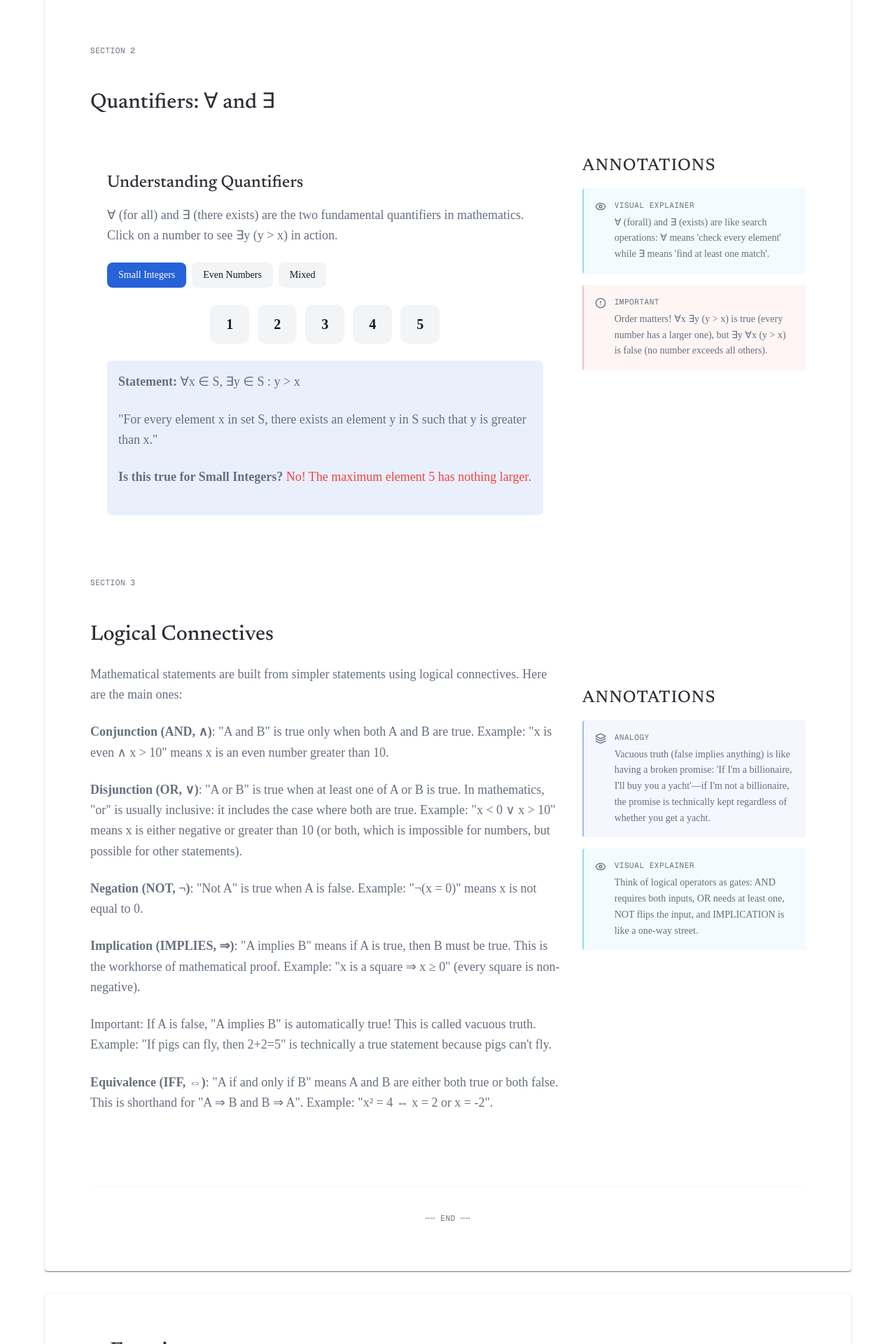
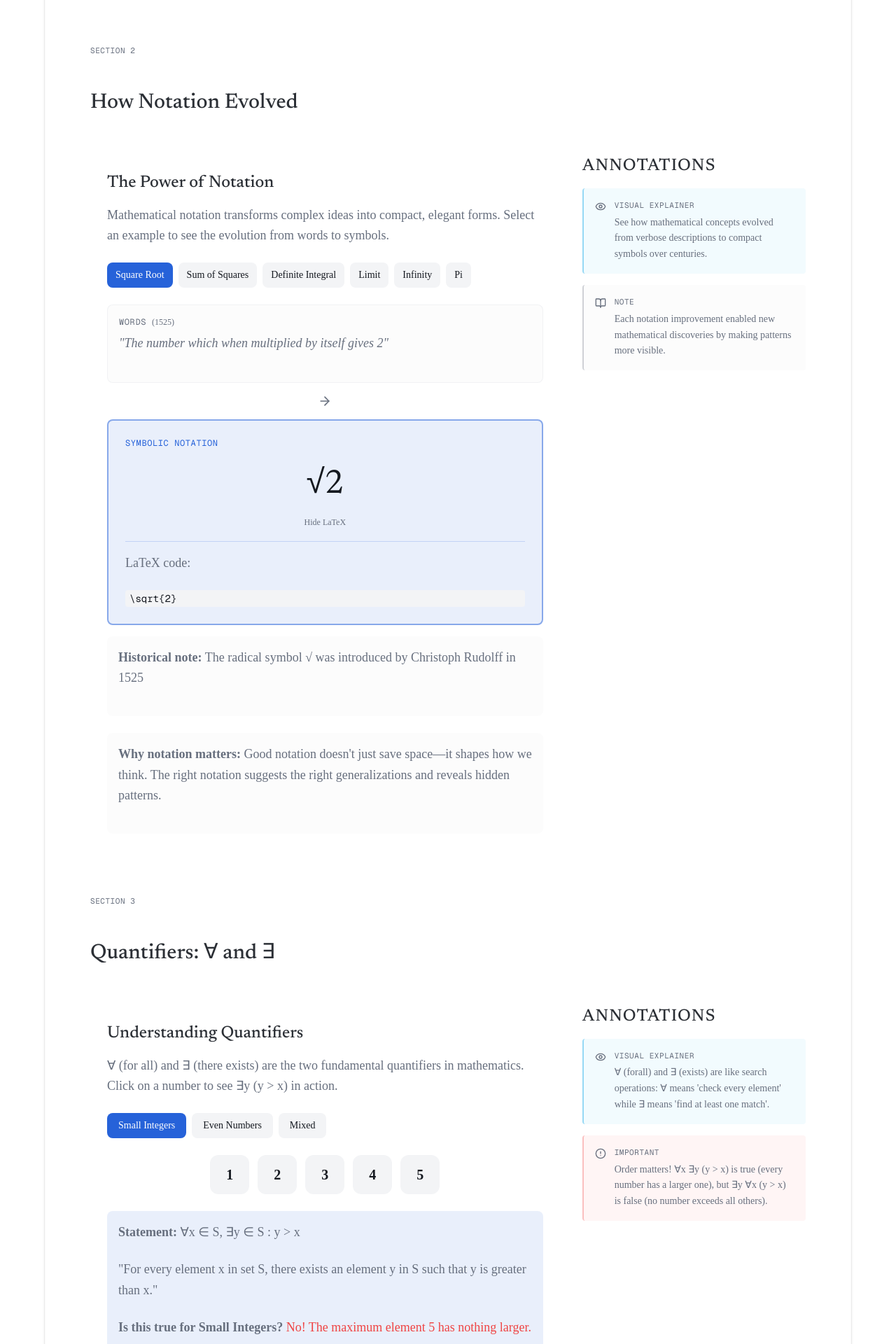
Before and after one commit to happybigmtn/mathbook, a Next.js app: page /part-01/language-and-grammar in a window 1280 px wide. Shown: the part 1500-3420 px from the top of the page at 70% size. Built offline with nearby package versions, Linux system fonts and the light colour scheme.

Commit message:
Add visual explainers to fullTextChapters for proper rendering
- Add MathBranchesVisualizer to what-is-mathematics-about chapter
- Add NotationEvolution to language-and-grammar chapter
- Add SetOperationsVisualizer to fundamental-definitions chapter
- Visual components now render in Full Text mode

```diff
--- a/src/data/fullTextChapters.ts
+++ b/src/data/fullTextChapters.ts
@@ -31,6 +31,17 @@ The last section of Part I, entitled The General Goals of Mathematical Research,
       annotations: [
         createAnnotation("intro-1", "analogy", "Mathematics is like a vast library organized by subject (algebra, geometry) but also by the types of questions asked (existence, classification)."),
         createAnnotation("intro-2", "visual", "Imagine three lenses to view math: subject matter (what), question types (how), and article structure (the building blocks)."),
+      ],
+    },
+    {
+      id: "math-branches-visual",
+      title: "The Three Branches of Mathematics",
+      type: "interactive",
+      content: "Interactive visualization of the three main branches of mathematics and their interconnections",
+      component: "MathBranchesVisualizer",
+      annotations: [
+        createAnnotation("branches-1", "visual", "The triangle represents how Algebra, Geometry, and Analysis form the foundation of modern mathematics."),
+        createAnnotation("branches-2", "note", "Click on each branch to explore specific topics and see how they interconnect."),
       ],
     },
     {
@@ -166,7 +177,29 @@ Viète (1540-1603) introduced letters for unknowns. Descartes (1596-1650) establ
 Each improvement in notation enabled new mathematical discoveries. When you can write ideas compactly, you can manipulate them more easily and see patterns that were previously invisible.`,
       annotations: [
         createAnnotation("notation-1", "analogy", "Notation is like compression: √2 is the compressed version of an entire sentence. The more compressed, the easier to manipulate."),
-        createAnnotation("notation-2", "visual", "The integral sign ∫ is literally an elongated 'S' for sum. Leibniz made calculus visual—the symbol itself tells you what operation you're doing."),
+        createAnnotation("notation-2", "visual", "The integral sign ∫ is literally an elongated 'S' for sum. Leibniz made calculus visual—the symbol itself tells you what you're doing."),
+      ],
+    },
+    {
+      id: "notation-evolution",
+      title: "How Notation Evolved",
+      type: "interactive",
+      content: "Explore the evolution of mathematical notation from words to symbols",
+      component: "NotationEvolution",
+      annotations: [
+        createAnnotation("evo-1", "visual", "See how mathematical concepts evolved from verbose descriptions to compact symbols over centuries."),
+        createAnnotation("evo-2", "note", "Each notation improvement enabled new mathematical discoveries by making patterns more visible."),
+      ],
+    },
+    {
+      id: "quantifiers",
+      title: "Quantifiers: ∀ and ∃",
+      type: "interactive",
+      content: "Interactive exploration of universal and existential quantifiers",
+      component: "QuantifierDemo",
+      annotations: [
+        createAnnotation("quant-1", "visual", "∀ (forall) and ∃ (exists) are like search operations: ∀ means 'check every element' while ∃ means 'find at least one match'."),
+        createAnnotation("quant-2", "warning", "Order matters! ∀x ∃y (y > x) is true (every number has a larger one), but ∃y ∀x (y > x) is false (no number exceeds all others)."),
       ],
     },
     {
@@ -313,6 +346,17 @@ More abstractly, functions capture the idea of transformation. Geometry studies
       annotations: [
         createAnnotation("sets-1", "analogy", "A set is like a box with labeled items. {x : P(x)} is a recipe for building the box: include every x that satisfies property P."),
         createAnnotation("functions-1", "visual", "A function is a mapping—like a vending machine: you input a selection (domain) and get a specific output (range). Each input maps to exactly one output."),
+      ],
+    },
+    {
+      id: "set-operations-viz",
+      title: "Visualizing Set Operations",
+      type: "interactive",
+      content: "Interactive visualizer for union, intersection, difference, and complement",
+      component: "SetOperationsVisualizer",
+      annotations: [
+        createAnnotation("set-op-1", "visual", "Set operations combine sets in different ways. The union (∪) gathers all elements from both sets, like combining two collections."),
+        createAnnotation("set-op-2", "visual", "The intersection (∩) finds common elements—only those in both sets. Think of it as the overlap between two circles."),
       ],
     },
     {
```
